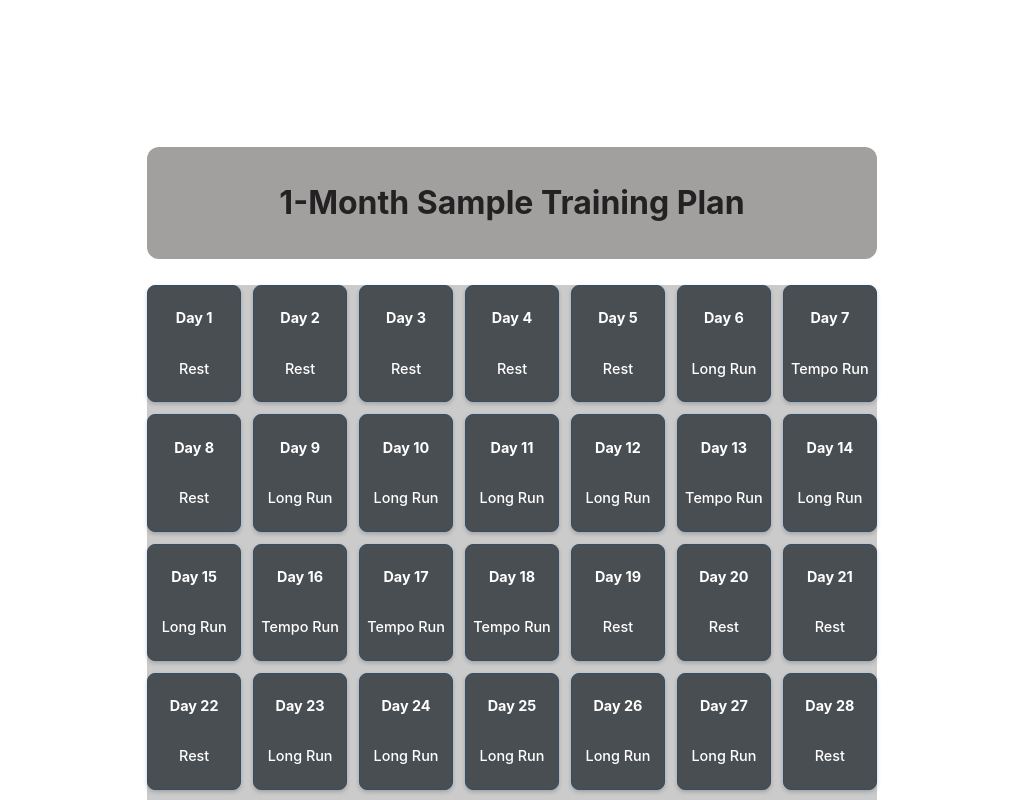
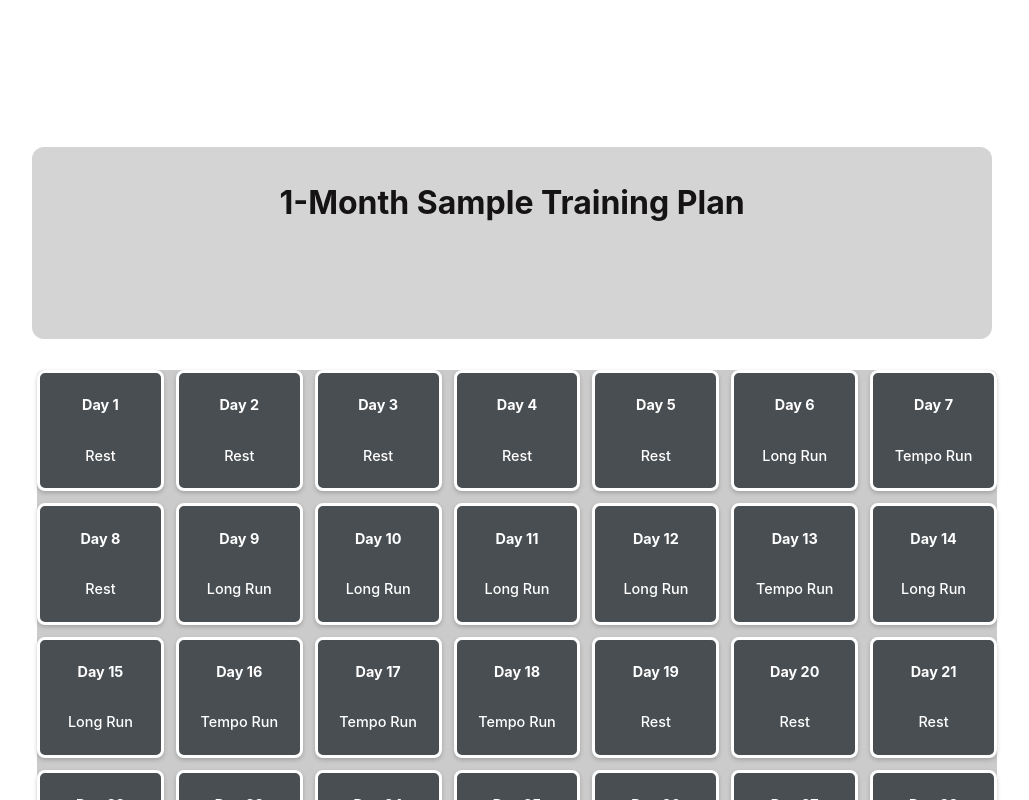
Before and after one commit to tulloch022/marathoner, a React (Vite) app: page / in a window 1280 px wide. Shown: the part 1640-2440 px from the top of the page, without its empty margins (128-1157 px from the left). Built offline with nearby package versions, Linux system fonts and the light colour scheme.

Commit message:
modified styling and position of calendar

```diff
--- a/src/index.css
+++ b/src/index.css
@@ -296,21 +296,21 @@ h1, p {
 /* Container for the Calendar Component */
 .calendar-container {
   position: absolute;
-  display: flex;
+
   flex-direction: column;
   color: white;
   text-align: center;
   top: 220vh;
   justify-content: center;
   align-items: center;
-  width: 100%; /* Full-width for centering */
+  width: 75%; /* Full-width for centering */
   margin: 0 auto; /* Center within parent */
 }
 
 /* Grid Layout for the Calendar */
 .calendar-grid {
   background-color: rgb(204, 203, 203);
-
+  border: solid 5px;
   display: grid;
   grid-template-columns: repeat(7, 1fr); /* 7 days in a week */
   gap: .75em;
@@ -333,6 +333,7 @@ h1, p {
   font-weight: 500;
   box-shadow: 0 2px 4px rgba(0, 0, 0, 0.2);
   transition: transform 0.2s ease, background-color 0.3s ease;
+  border: solid;
 }
 
 /* Hover Effect for Day Squares */
@@ -347,9 +348,10 @@ h1, p {
   padding-right: .75em;
   font-size: 2rem;
   font-weight: 750;
-  background-color: rgb(162, 159, 159);
+  background-color: rgb(212, 212, 212);
   border-radius: 12px;
-  color: rgb(35, 34, 34);
+  color: rgb(21, 19, 19);
+  padding-bottom: 10vh;
 }
 
 /* Responsiveness for Smaller Screens */
```
